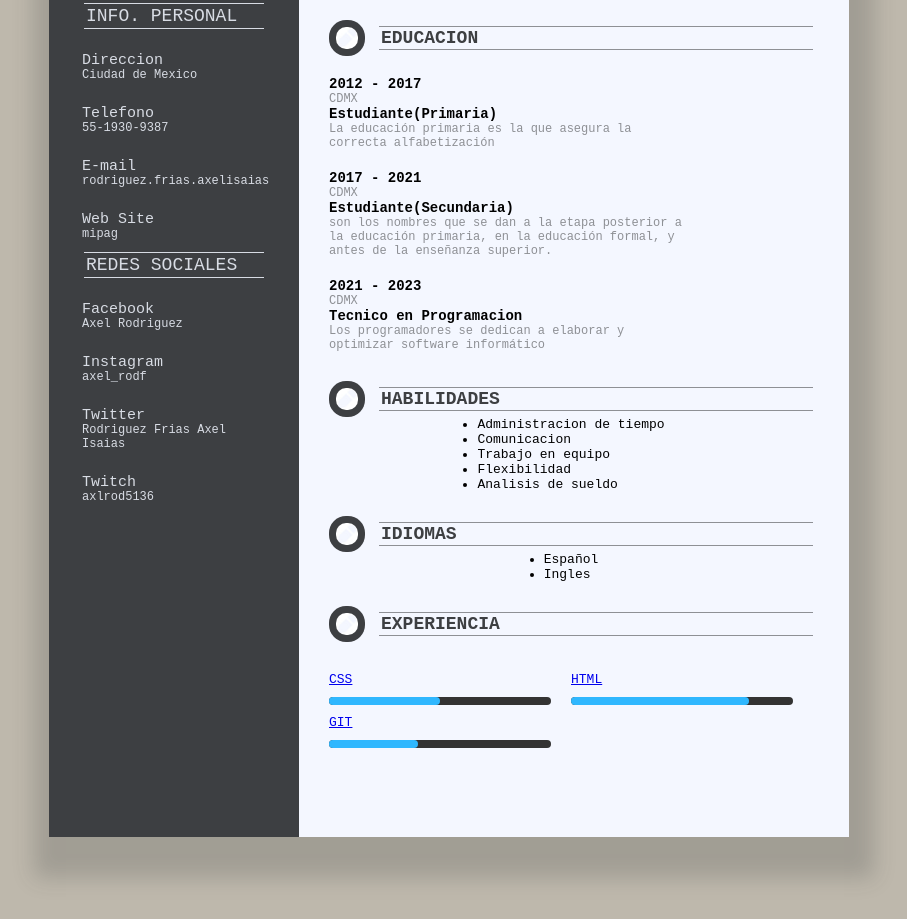
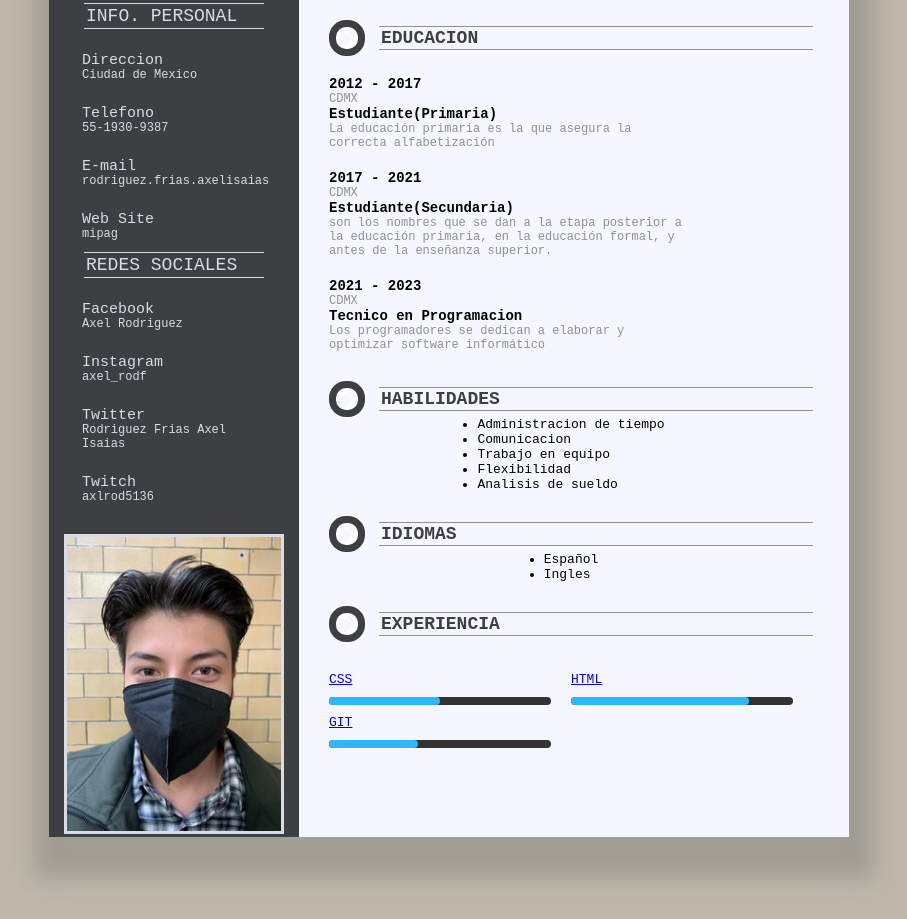
Before and after one commit to Axl5136/CV-Rodriguez-Frias-Axel-Isaias, a plain HTML site: page index.html in a window 1280 px wide. Shown: the part 263-1182 px from the top of the page, without its empty margins (191-1098 px from the left). Drawn offline with Linux system fonts and the light colour scheme.

Commit message:
casi casi final

```diff
--- a/index.html
+++ b/index.html
@@ -11,7 +11,7 @@
   <div class="Big-Box">
     <div class="Left-Box">
         <div class="profile">
-            <img src="styles/me.jpg.jpg" class="axel-image">
+
 
         </div>
         <H2 class="nombre"><br>AXEL<br><span>RODRIGUEZ</span></H2>
@@ -31,7 +31,12 @@
         <p class="p1">Instagram<span><br>axel_rodf</span></p>
         <p class="p1">Twitter<span><br>Rodriguez Frias Axel Isaias</span></p>
         <p class="p1">Twitch<span><br>axlrod5136</span></p>
+<br><br>
+                <img src="styles/me.jpg.jpg" alt="" class="axel-image">
+
           </div>
+
+
     </div>
     <div class="Right-Box">
         <div class="Titulo-derecho">
--- a/styles/Stylescv.css
+++ b/styles/Stylescv.css
@@ -36,15 +36,15 @@ body{
 	position: relative;
 }
 .axel-image{
-	    position:absolute;
-    z-index: auto;
-    width: 120px;
-    height: 120px;
+    position:relative;
+z-index: auto;
+width: 220px;
+height: 300px;
 
-    left: 50%;
-    top: 50%;
+left: 15px;
+top: 1000%;
 
-    border: 3px solid var(--gray);
+border: 3px solid var(--gray);
 }
 .nombre{
     color: var(--gray);
--- a/styles/estilosGit.css
+++ b/styles/estilosGit.css
@@ -59,7 +59,7 @@ body{
 }
 nav ul {
     background-color: #434343;
-    width: 110%;
+    width: 98%;
     list-style: none;
 text-align: center;
 }
```
Also changed, not shown: PagCss.html (+1 -1 lines), PagHtml.html (+1 -1 lines).
